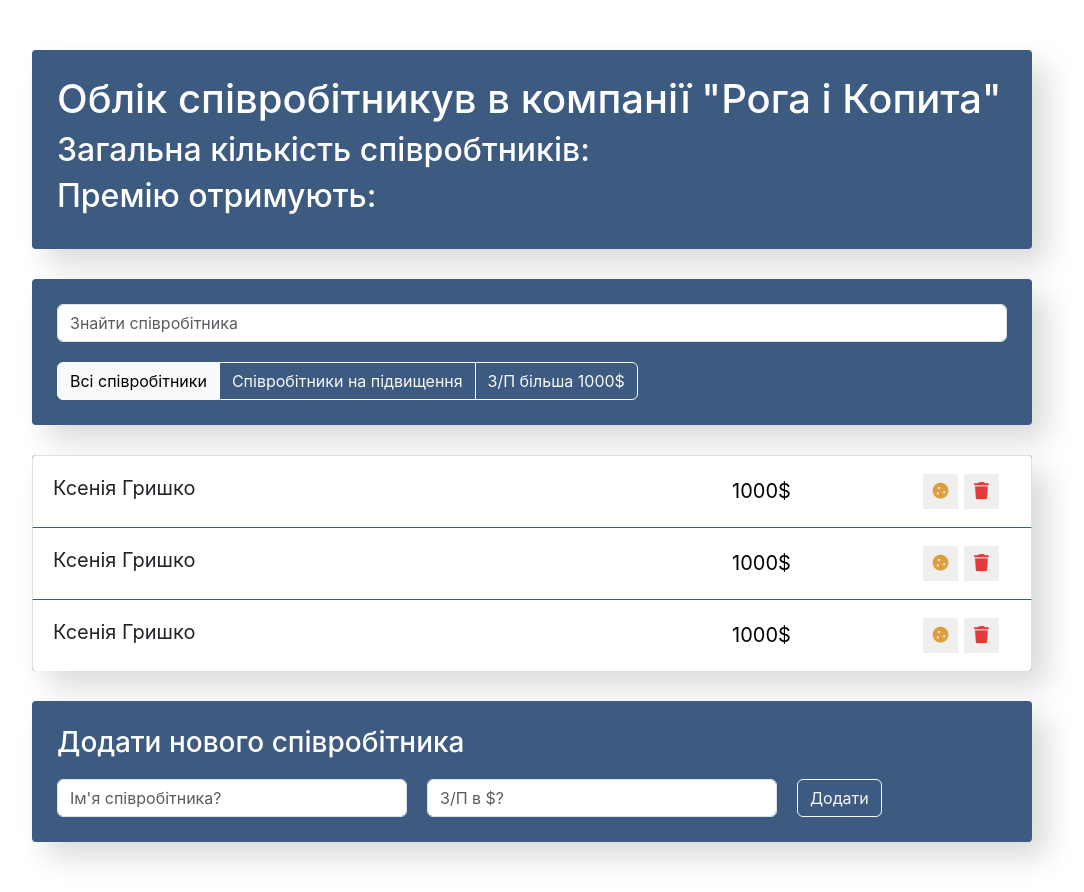
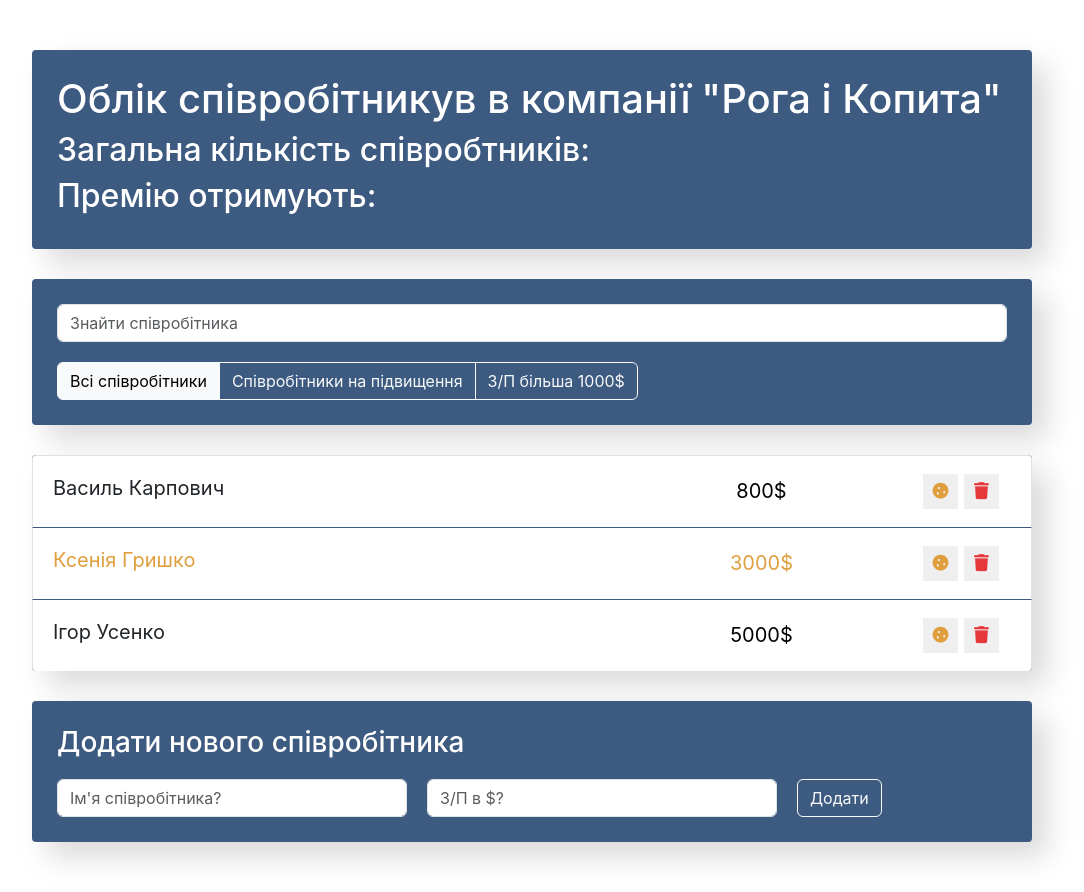
Before and after one commit to vasylkarpovych/Accountinf-of-employees-in-the-company, a React (Create React App) app: page / in a window 1280 px wide. Shown: the whole page, without its empty margins (108-1192 px from the left). Built offline with nearby package versions, Linux system fonts and the light colour scheme.

Commit message:
improved the code. Added data to file app.js

```diff
--- a/src/components/app/app.jsx
+++ b/src/components/app/app.jsx
@@ -1,12 +1,18 @@
-import AppInfo from '../app-info/app-info';
-import SearchPanel from '../search-panel/search-panel';
-import AppFilter from '../app-filter/app-filter';
-import EmployeesList from '../employees-list/employees-list';
-import EmployeesAddForm from '../employees-add-form/employees-add-form';
+import AppInfo from "../app-info/app-info";
+import SearchPanel from "../search-panel/search-panel";
+import AppFilter from "../app-filter/app-filter";
+import EmployeesList from "../employees-list/employees-list";
+import EmployeesAddForm from "../employees-add-form/employees-add-form";
 
-import './app.css';
+import "./app.css";
 
 function App() {
+  const data = [
+    { name: "Василь Карпович", salary: 800, increase: false },
+    { name: "Ксенія Гришко", salary: 3000, increase: true },
+    { name: "Ігор Усенко", salary: 5000, increase: false },
+  ];
+
   return (
     <div className="app">
       <AppInfo />
@@ -16,7 +22,7 @@ function App() {
         <AppFilter />
       </div>
 
-         <EmployeesList />
+      <EmployeesList data={data} />
       <EmployeesAddForm />
     </div>
   );
--- a/src/components/employees-list-item/employees-list-item.css
+++ b/src/components/employees-list-item/employees-list-item.css
@@ -43,7 +43,7 @@
   text-align: center;
   line-height: 35px;
   font-size: 16 px;
-    color: #FFD700;
+  color: #ffd700;
   transition: 0.3s all;
   transform: translateX(30px);
   opacity: 0;
@@ -54,11 +54,11 @@
   transform: translateX(0px);
 }
 
-.list-group-item.increase .list-group-item-lebel, .list-group-item.increase .list-group-item-input {
-    color: #e09f3e
+.list-group-item.increase .list-group-item-label,
+.list-group-item.increase .list-group-item-input {
+  color: #e09f3e;
 }
 
-
 .list-group-item.increase .btn-star {
-    color: #aeaeae
+  color: #aeaeae;
 }
--- a/src/components/employees-list-item/employees-list-item.jsx
+++ b/src/components/employees-list-item/employees-list-item.jsx
@@ -1,13 +1,19 @@
-import './employees-list-item.css';
+import "./employees-list-item.css";
 
-const EmployeesListItem = () => {
+const EmployeesListItem = ({ name, salary, increase }) => {
+  let classNames = "list-group-item d-flex justify-content-between";
+
+  if (increase) {
+    classNames += " increase";
+  }
+
   return (
-      <li className="list-group-item d-flex justify-content-between">
-         <span className="list-group-item-label">Ксенія Гришко</span>
+    <li className={classNames}>
+      <span className="list-group-item-label">{name}</span>
       <input
         type="text"
         className="list-group-item-input"
-            defaultValue="1000$"
+        defaultValue={salary + "$"}
       />
       <div className="d-flex justify-content-center align-items-center">
         <button type="button" className="btn-cookie btn-sm">
--- a/src/components/employees-list/employees-list.jsx
+++ b/src/components/employees-list/employees-list.jsx
@@ -1,15 +1,14 @@
-import EmployeesListItem from '../employees-list-item/employees-list-item';
+import EmployeesListItem from "../employees-list-item/employees-list-item";
 
-import './employees-list.css';
+import "./employees-list.css";
 
-const EmployeesList = () => {
-   return (
-      <un className="app-list list-group">
-         <EmployeesListItem />
-         <EmployeesListItem />
-         <EmployeesListItem />
-      </un>
-   );
+const EmployeesList = ({ data }) => {
+  const elements = data.map((item) => {
+    return <EmployeesListItem {...item} />;
+    // name={item.name} salary={item.salary} ---- таке буде, якщо використати спред оператор, як ми і використовуємо, написавши: ...item
+  });
+
+  return <ul className="app-list list-group">{elements}</ul>;
 };
 
 export default EmployeesList;
```
Also changed, not shown: 1 other file (tests, documents, lock files or other folders). Lines whose indentation alone changed are shown as unchanged.
